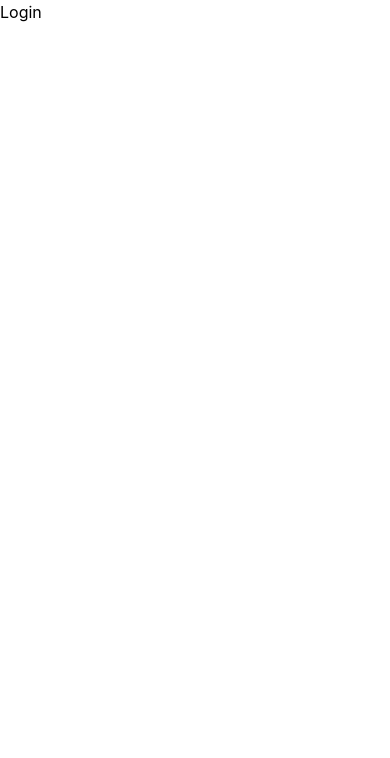
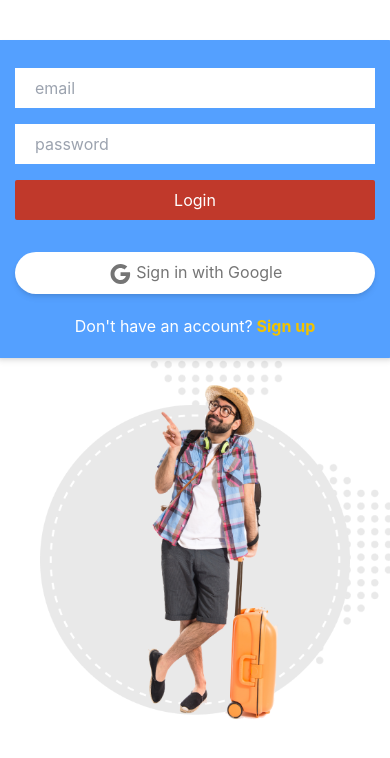
Before and after one commit to lahiruudayakumara/travellers-web, a React (Create React App) app: page /login in a window 390 px wide. Shown: the top 758 px of the page. Built offline with nearby package versions, Linux system fonts and the light colour scheme; no server answers.

Commit message:
ui improve & responsive

```diff
--- a/src/components/About.jsx
+++ b/src/components/About.jsx
@@ -2,20 +2,20 @@ import img from '../assets/2400445 1.png'
 
 const About = () => {
   return (
-    <>
-        <h1 className='text-2xl text-blue font-bold px-40 mt-6'>About Us</h1>
-        <div className='flex justify-between items-center'>
-            <div className='w-1/2'>
+    <div id="about">
+        <h1 className='md:text-2xl text-blue font-bold px-8 md:px-40 mt-6'>About Us</h1>
+        <div className='flex flex-col md:flex-row md:justify-between items-center'>
+            <div className='md:w-1/2'>
                 <img src={img} alt='place-holder' />
             </div>
-            <div className='w-1/2'>
+            <div className='p-8 md:px-0 md:w-1/2'>
                 <h3 className='pb-6 text-xl font-bold text-brown'>What we offer</h3>
                 <p className='text-gray'>Lorem Ipsum is simply dummy text of the printing and typesetting industry. Lorem Ipsum has been the industry's standard dummy text ever since the 1500s, when an unknown printer took a galley of type and scrambled it to make a type specimen book.</p>
                 <h3 className='py-6 text-xl font-bold text-brown'>Why you choose Us?</h3>
                 <p className='text-gray'>Lorem Ipsum is simply dummy text of the printing and typesetting industry. Lorem Ipsum has been the industry's standard dummy text ever since the 1500s, when an unknown printer took a galley of type and scrambled it to make a type specimen book.</p>
             </div>
         </div>
-    </>
+    </div>
   )
 }
 
--- /dev/null
+++ b/src/components/DestinationPreview.jsx
@@ -0,0 +1,33 @@
+import BookmarkBorderOutlinedIcon from '@mui/icons-material/BookmarkBorderOutlined';
+import BookmarkOutlinedIcon from '@mui/icons-material/BookmarkOutlined';
+import StarOutlinedIcon from '@mui/icons-material/StarOutlined';
+import StarOutlineOutlinedIcon from '@mui/icons-material/StarOutlineOutlined';
+import { useDispatch } from 'react-redux';
+
+const DestinationPreview = ({name, img, country, rating}) => {
+    const dispatch = useDispatch();
+
+  return (
+    <div className='bg-white shadow-md rounded-md mb-10'>
+        <img
+            src={img}
+            alt='place-holder'
+            className='rounded-t-md md:h-44 md:w-full'
+        />
+        <div className='px-5 py-2'>
+            <div className='flex justify-between items-center'>
+                <h3 className='text-lg text-blue font-bold'>{name}</h3>
+                <p className='text-yellow'>{rating}<StarOutlinedIcon  /></p>
+            </div>
+            <div className='flex justify-between items-center text-blue'>
+                <p className='text-brown font-semibold'>{country}</p>
+                <div className='hover:shadow-md hover:rounded-full cursor-pointer p-1'>
+                    <BookmarkBorderOutlinedIcon />
+                </div>
+            </div>
+        </div>
+    </div>
+  )
+}
+
+export default DestinationPreview
--- a/src/components/Hero.jsx
+++ b/src/components/Hero.jsx
@@ -3,15 +3,17 @@ import SearchBar from './SearchBar'
 
 const Hero = () => {
   return (
-    <div className='bg-hero-pattern h-screen bg-center'>
-        <div className='flex justify-between items-center'>
-            <div className='w-1/2'>
-                <h1 className='text-4xl font-bold text-blue'>Travel to the any<br/>Corner of the <span className='text-brown'>world</span></h1>
-                <p className='text-gray font-semibold'>Lorem Ipsum is simply dummy text of the printing and typesetting industry. Lorem Ipsum has been the industry's standard dummy text ever since the 1500s, when an unknown printer took a galley of type and scrambled it to make a type specimen book.</p>
-                <SearchBar />
-            </div>
-            <div>
-                <img src={img} width="90%" alt='place-holder' />
+    <div className='p-8 md:px-40 md:h-screen'>
+        <div className='bg-hero-pattern  bg-center'>
+            <div className='flex flex-col md:flex-row justify-between items-center'>
+                <div className='md:w-1/2'>
+                    <h1 className='text-3xl md:text-4xl font-bold text-blue'>Travel to the any<br/>Corner of the <span className='text-brown'>world</span></h1>
+                    <p className='text-gray pt-8 font-semibold'>Lorem Ipsum is simply dummy text of the printing and typesetting industry. Lorem Ipsum has been the industry's standard dummy text ever since the 1500s, when an unknown printer took a galley of type and scrambled it to make a type specimen book.</p>
+                    <SearchBar />
+                </div>
+                <div>
+                    <img src={img} width="90%" alt='place-holder' />
+                </div>
             </div>
         </div>
     </div>
--- a/src/layout/MainLayout.jsx
+++ b/src/layout/MainLayout.jsx
@@ -6,7 +6,7 @@ import Footer from '../components/Footer'
 const MainLayout = () => {
   return (
     <>
-        <div className='pt-5'>
+        <div className='sm: pt-0 md:pt-5'>
         <NavBar />
         <Outlet />
         </div>
--- a/src/pages/Home.jsx
+++ b/src/pages/Home.jsx
@@ -1,10 +1,25 @@
-import React from 'react'
+import React, { useEffect, useState } from 'react'
 import Hero from '../components/Hero'
+import About from '../components/About'
+import Destination from '../components/Destination'
+import Review from '../components/Review'
 
 const Home = () => {
+  const [slidesPerView, setSlidesPerView] = useState(window.innerWidth < 768 ? 1 : 3);
+
+  useEffect(() => {
+    const handleResize = () => {
+      setSlidesPerView(window.innerWidth < 768 ? 1 : 3);
+    };
+    handleResize()
+  },[])
+  console.log(slidesPerView)
   return (
-    <div className='px-20 pt-6'>
+    <div className='sm:mt-2 md:pt-6'>
         <Hero />
+        <Destination />
+        <Review />
+        <About />
     </div>
   )
 }
--- a/src/pages/Login.jsx
+++ b/src/pages/Login.jsx
@@ -1,9 +1,86 @@
-import React from 'react'
+import { useState } from 'react'
+import img from '../assets/place_holder.png'
+import { auth, provider } from '../firebase/Firebase';
+import { GoogleAuthProvider, signInWithEmailAndPassword, signInWithPopup } from 'firebase/auth';
+import { ToastContainer, toast } from 'react-toastify';
+import 'react-toastify/dist/ReactToastify.css';
+import { Link, useNavigate } from 'react-router-dom';
+import GoogleIcon from '@mui/icons-material/Google';
 
 const Login = () => {
+    const navigate = useNavigate();
+    const [user, setUser] = useState([{
+        userName: "",
+        password: "",
+    }])
+
+    const loginHandle = () => {
+
+        signInWithEmailAndPassword(auth, user.email, user.password)
+        .then((userCredential) => {
+            const activeUser = userCredential.user;
+            const userTokenString = JSON.stringify({ user: activeUser });
+
+            localStorage.setItem('user', userTokenString);
+            navigate('/');
+        })
+        .catch((error) => {
+            toast.error("Invalid creditional");
+        });
+    }
+
+    const googleHandle = () => {
+        signInWithPopup(auth, provider)
+        .then((result) => {
+            const credential = GoogleAuthProvider.credentialFromResult(result);
+            const token = credential.accessToken;
+            const activeUser = result.user;
+
+            const userTokenString = JSON.stringify({ user: activeUser, token });
+
+            localStorage.setItem('user', userTokenString);
+            navigate('/');
+        }).catch((error) => {
+            toast.error(error.message);
+        });
+    }
   return (
-    <div>
-      Login
+    <div className='flex p-10 md:p-0 flex-col md:flex-row h-screen items-center bg-hero-pattern'>
+      <div className='md:w-1/2 flex items-center justify-center'>
+        <div className='bg-blue bg-transparent p-5 rounded-md shadow-md flex flex-col w-[400px]'>
+            <input
+                type="text"
+                placeholder='email'
+                className='my-2 px-5 py-2'
+                onChange={(e) => setUser({ ...user, email: e.target.value}) }
+            />
+
+            <input
+                type="password"
+                placeholder='password'
+                className='my-2 px-5 py-2'
+                onChange={(e) => setUser({ ...user, password: e.target.value })}
+            />
+            <button
+                className='bg-brown text-white rounded-sm my-2 px-5 py-2'
+                onClick={loginHandle}
+            >Login</button><br/>
+
+            <button
+                className='bg-white w-full text-gray py-2 px-5 m-auto rounded-full shadow-md'
+                onClick={googleHandle}
+            ><GoogleIcon /> Sign in with Google</button>
+            <p className='text-center pt-5 text-white'>Don't have an account?
+                <Link
+                    className='text-yellow font-bold'
+                    to="/Sign"> Sign up
+                </Link></p>
+        </div>
+      </div>
+      <div className='md:w-1/2'>
+        <img src={img} alt='place-holder' />
+      </div>
+      <ToastContainer />
     </div>
   )
 }
--- /dev/null
+++ b/src/pages/Sign.jsx
@@ -0,0 +1,85 @@
+import { useState } from 'react'
+import img from '../assets/place_holder.png'
+import { auth, provider } from '../firebase/Firebase';
+import { GoogleAuthProvider, createUserWithEmailAndPassword, signInWithPopup } from 'firebase/auth';
+import { ToastContainer, toast } from 'react-toastify';
+import { Link, useNavigate } from 'react-router-dom';
+import GoogleIcon from '@mui/icons-material/Google';
+
+const Sign = () => {
+    const navigate = useNavigate();
+    const [user, setUser] = useState([{
+        userName: "",
+        password: "",
+    }])
+
+    const SignupHandle = () => {
+        createUserWithEmailAndPassword(auth, user.email, user.password)
+        .then((userCredential) => {
+            const users = userCredential.user;
+            console.log(users);
+        })
+        .catch((error) => {
+          toast.error(error.message);
+        });
+    }
+
+    const googleHandle = () => {
+      signInWithPopup(auth, provider)
+      .then((result) => {
+          const credential = GoogleAuthProvider.credentialFromResult(result);
+          const token = credential.accessToken;
+          const activeUser = result.user;
+
+          const userTokenString = JSON.stringify({ user: activeUser, token });
+
+          localStorage.setItem('user', userTokenString);
+          navigate('/');
+      }).catch((error) => {
+        toast.error(error.message);
+      });
+  }
+
+  return (
+    <div className='flex p-10 md:p-0 flex-col md:flex-row h-screen items-center bg-hero-pattern'>
+      <div className='md:w-1/2 flex items-center justify-center'>
+        <div className='bg-blue bg-transparent p-5 rounded-md shadow-md flex flex-col w-[400px]'>
+            <input
+                type="text"
+                placeholder='email'
+                className='my-2 px-5 py-2'
+                onChange={(e) => setUser({ ...user, email: e.target.value}) }
+            />
+            <input
+                type="password"
+                placeholder='password'
+                className='my-2 px-5 py-2'
+                onChange={(e) => setUser({ ...user, password: e.target.value })}
+            />
+            <button className='bg-brown text-white rounded-sm my-2 px-5 py-2'
+                onClick={SignupHandle}
+            >Sign up</button><br/>
+
+            <button
+              className='bg-white w-full text-gray py-2 px-5 m-auto rounded-full shadow-md'
+              onClick={googleHandle}
+            ><GoogleIcon /> Sign up with Google
+            </button>
+
+            <p className='text-center pt-5 text-white'>Don't have an account?
+               <Link
+                  className='text-yellow font-bold'
+                  to="/login"> Sign up
+               </Link>
+            </p>
+        </div>
+      </div>
+      <div className='md:w-1/2'>
+        <img src={img} alt='place-holder' />
+      </div>
+      <ToastContainer />
+    </div>
+  )
+}
+
+export default Sign
```
